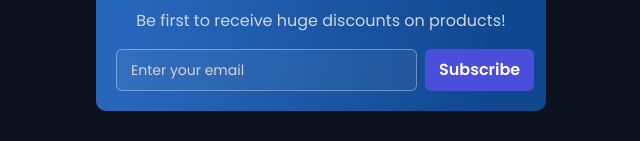
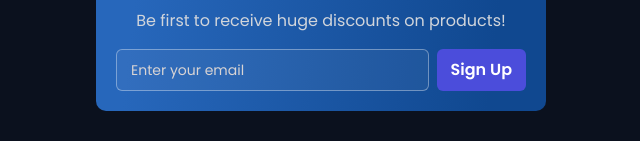
Before and after one commit to juliantung/nfcUpdates, a plain HTML site: page newsletter.html in a window 1280 px wide. Shown: the part 392-533 px from the top of the page, without its empty margins (319-959 px from the left). Drawn offline with nearby package versions, Linux system fonts and the light colour scheme.

Commit message:
Update newsletter.html

```diff
--- a/newsletter.html
+++ b/newsletter.html
@@ -29,7 +29,7 @@
 
 			<div>
 			  <input placeholder="Enter your email" type="email" name="email" required>
-			  <button type="submit">Subscribe</button>
+			  <button type="submit">Sign Up</button>
 			</div>
 		</form>
 
```
